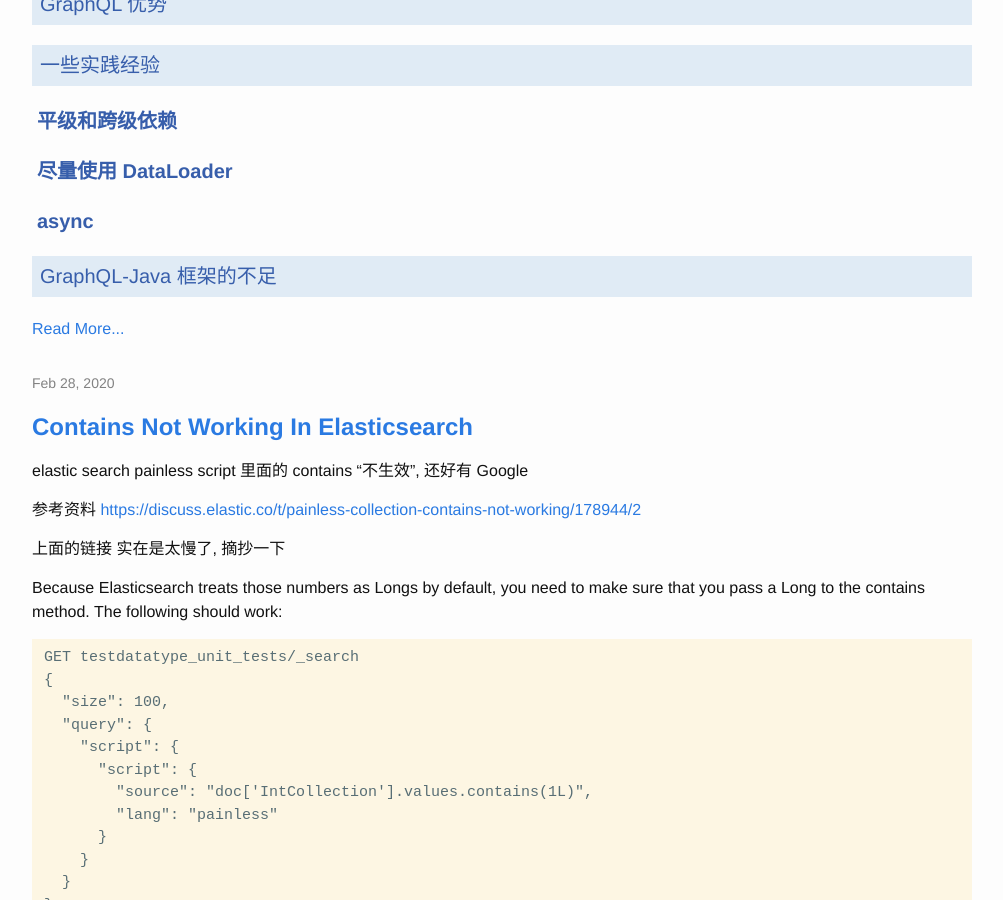
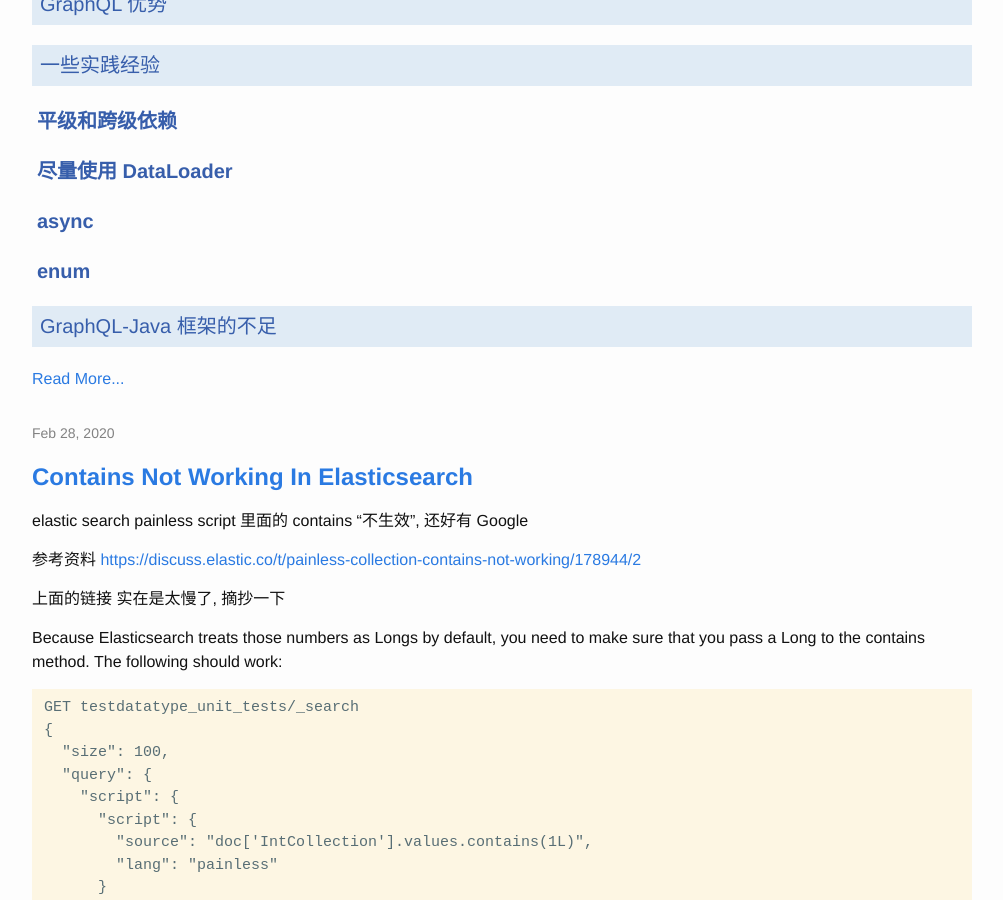
Before and after one commit to childe/ohmycat, a Jekyll site: the page built from index.html, in a window 1280 px wide and 900 px high, scrolled down 835 px. Shown: the whole window, without its empty margins (138-1141 px from the left). Built offline with Jekyll 4.4.1, drawn with Linux system fonts in a browser that asks for light colours; the list of posts is cut into pages by our own code.

Commit message:
modified:   _posts/2020-03-23-graphql-java.md

```diff
--- a/_posts/2020-03-23-graphql-java.md
+++ b/_posts/2020-03-23-graphql-java.md
@@ -18,4 +18,6 @@ date: 2020-03-23T17:12:35+0800
 
 ### async
 
+### enum
+
 ## GraphQL-Java 框架的不足
```
